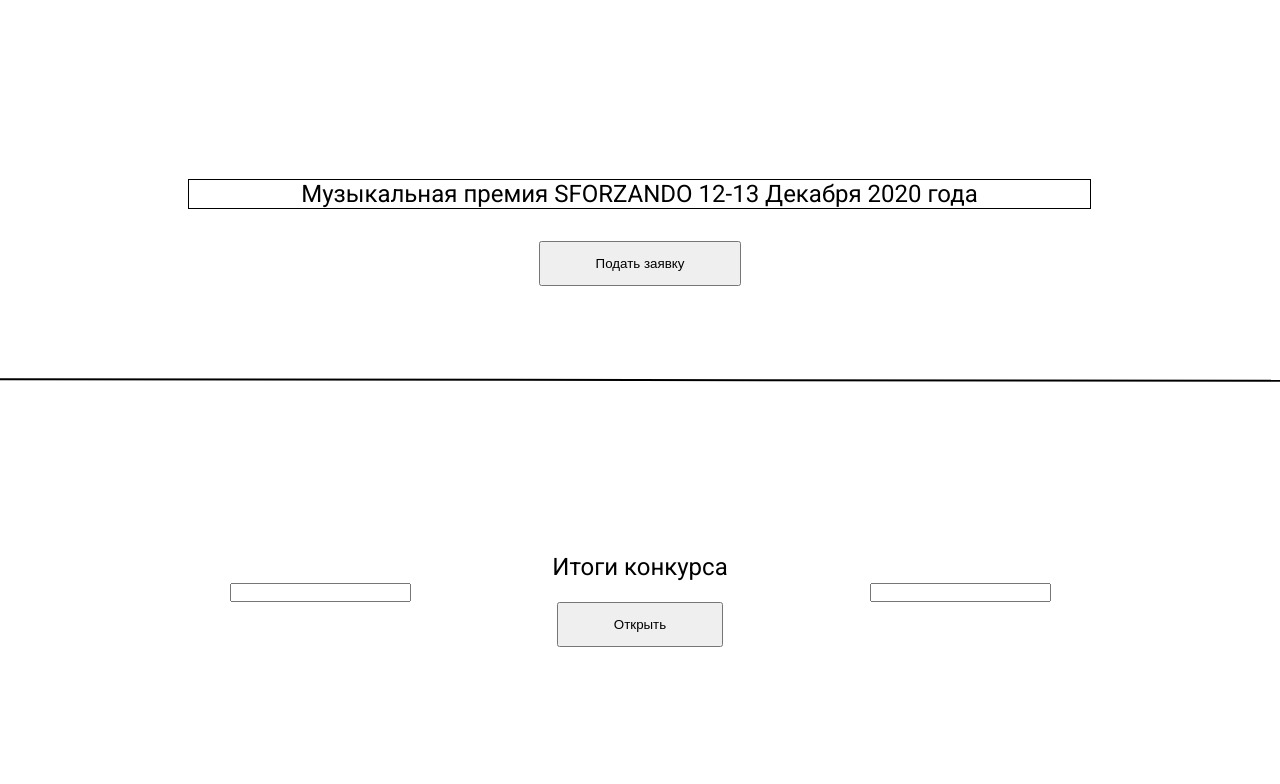
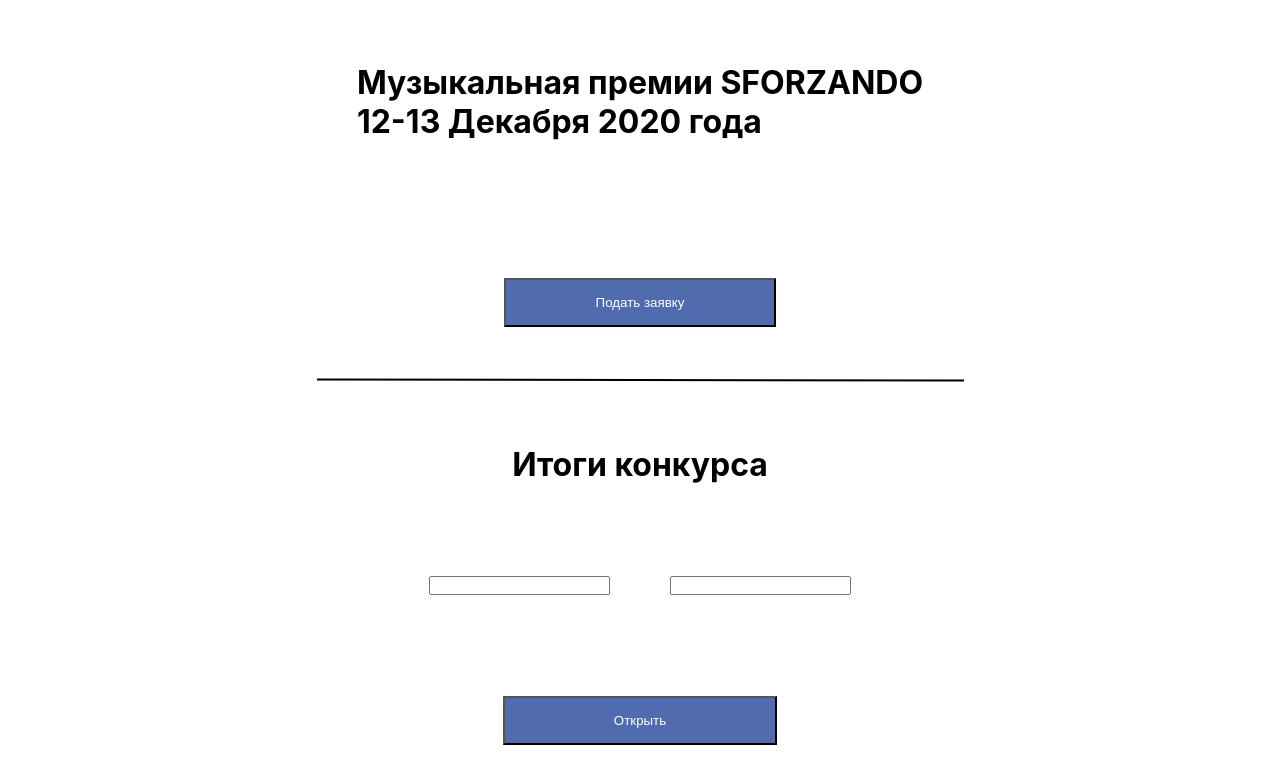
Before and after one commit to SmertokriL/application, a React (Create React App) app: page / in a window 1280 px wide. Shown: the top 784 px of the page. Built offline with nearby package versions, Linux system fonts and the light colour scheme.

Commit message:
create_new_version

```diff
--- a/src/App.css
+++ b/src/App.css
@@ -4,78 +4,52 @@
 }
 
 .app-wrapper {
-  display: flex;
   height: 100vh;
-  flex-direction: column;
+  margin: 0px auto;
+  max-width: 965px;
 }
 
 .header {
   display: flex;
+  flex-direction: column;
+  justify-content: space-around;
+  align-items: center;
   height: 50%;
-  justify-content: center;
-  flex-direction: column;
-}
-
-.header__text {
-  margin-top: 64px;
-  margin-left: 188px;
-  margin-right: 189px;
-  margin-bottom: 32px;
-  font-family: 'Roboto', sans-serif;
-  font-style: normal;
-  font-weight: normal;
-  font-size: 24px;
-  line-height: 28px;
-  display: flex;
-  justify-content: center;
-  border: 1px solid;
-
-  color: #000000;
-}
-.header__button {
-  display: flex;
-  justify-content: center;
-}
-button {
-  padding: 13px 55px;
 }
 
 .footer {
   display: flex;
+  flex-flow: column;
+  align-items: center;
+  justify-content: space-around;
   height: 50%;
-  flex-direction: column;
-  justify-content: center;
 }
 
-.footer__text {
-  /* justify-content: center; */
-  display: flex;
-  font-family: 'Roboto', sans-serif;
-  font-style: normal;
-  font-weight: normal;
-  font-size: 24px;
-  line-height: 28px;
-  justify-content: center;
-
-  /* align-items: flex-start;
-  text-align: center; */
+.footer__button {
+  margin: 10px;
+  padding: 15px 109px;
+  background: #516baf;
+  color: #fff;
 }
 
-.footer__input-container {
+.header__button {
+  margin: 10px;
+  padding: 15px 90px;
+  background: #516baf;
+  color: #fff;
+}
+
+.footer-input-container {
   display: flex;
-  flex-direction: row;
   justify-content: space-around;
 }
 
-.footer__left-input {
+.first {
+  margin-right: 30px;
 }
 
-.footer_input2 {
-}
-
-.footer__button {
-  display: flex;
-  justify-content: center;
+.second {
+  margin-left: 30px;
 }
 
 .line {
@@ -87,4 +61,6 @@
 
   border: 1px solid #000000;
   transform: rotate(0.07deg);
+  margin-left: 316.5px;
+  margin-right: 316.5px;
 }
--- a/src/App.js
+++ b/src/App.js
@@ -1,14 +1,14 @@
 import logo from './logo.svg'
-import './App.css'
 import './App.css'
 import Header from './components/Header'
 import Footer from './components/Footer'
+import Line from './components/Line'
 
 function App() {
   return (
     <div className="app-wrapper">
       <Header />
-      <div className="line"></div>
+      <Line />
       <Footer />
     </div>
   )
--- a/src/components/Footer.js
+++ b/src/components/Footer.js
@@ -1,20 +1,19 @@
 function Footer() {
   return (
     <footer className="footer">
-      <div className="footer__text">Итоги конкурса</div>
-      <div className="footer__input-container">
-        <div className="footer__left-input">
-          {' '}
-          <input type="text" name="name" />
+      <div className="footer__title">
+        <h1>Итоги конкурса</h1>
+      </div>
+      <div className="footer-input-container">
+        <div>
+          <input className="first" type="text" />
         </div>
-        <div className="footer__right-input">
-          {' '}
-          <input type="text" name="name" />
+
+        <div>
+          <input className="second" type="text" />
         </div>
       </div>
-      <div className="footer__button">
-        <button>Открыть</button>
-      </div>
+      <button className="footer__button">Открыть</button>
     </footer>
   )
 }
--- a/src/components/Header.js
+++ b/src/components/Header.js
@@ -1,12 +1,15 @@
 function Header() {
   return (
     <header className="header">
-      <div className="header__text">
-        <p>Музыкальная премия SFORZANDO 12-13 Декабря 2020 года</p>
+      <div className="header__title">
+        <h1>
+          Музыкальная премии SFORZANDO
+          <br />
+          12-13 Декабря 2020 года
+        </h1>
       </div>
-      <div className="header__button">
-        <button>Подать заявку</button>
-      </div>
+
+      <button className="header__button">Подать заявку</button>
     </header>
   )
 }
--- /dev/null
+++ b/src/components/Line.js
@@ -0,0 +1,5 @@
+function Line() {
+  return <div className="line"></div>
+}
+
+export default Line
```
Also changed, not shown: src/App copy.js (deleted, +0 -25 lines).
